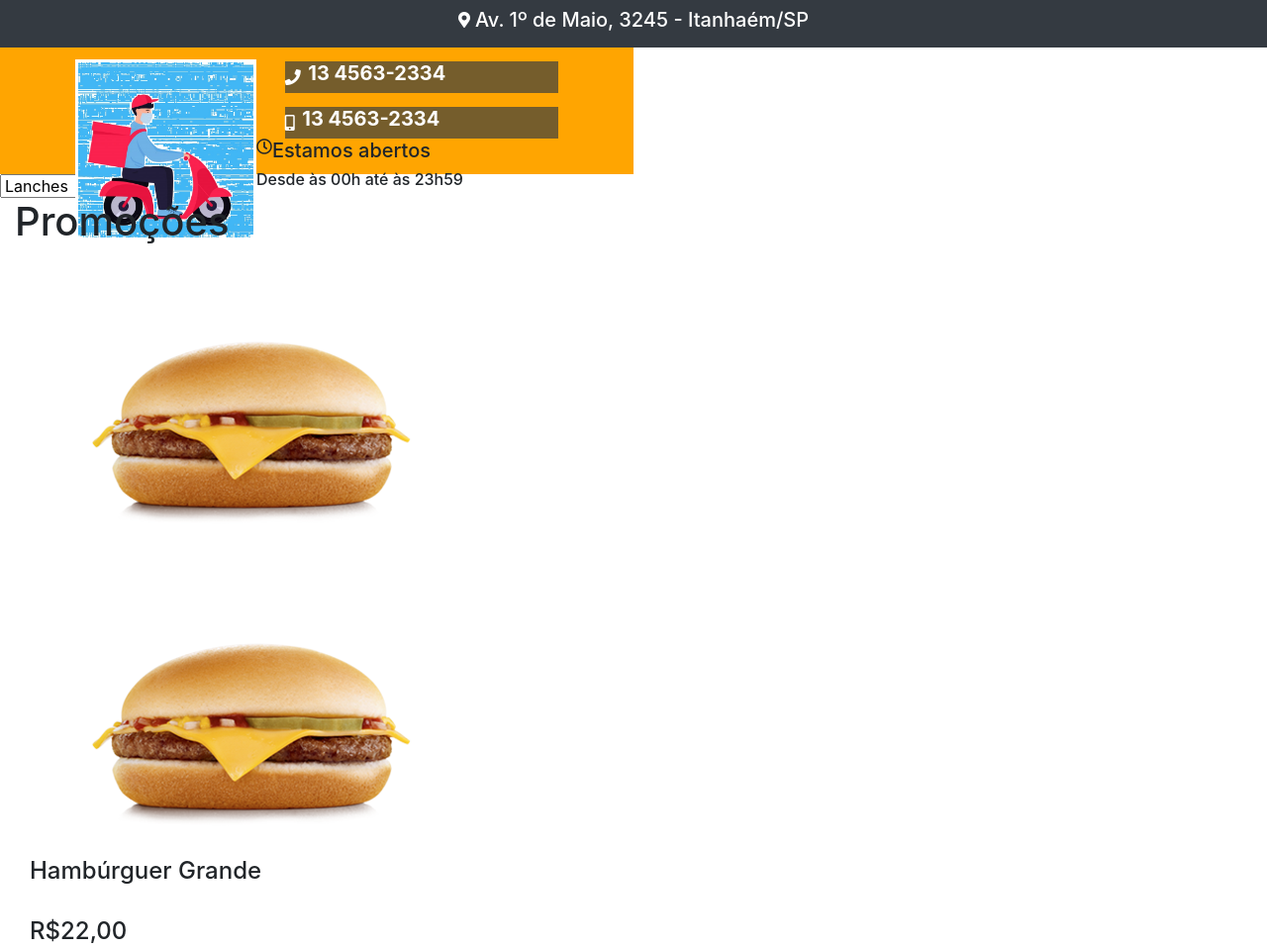
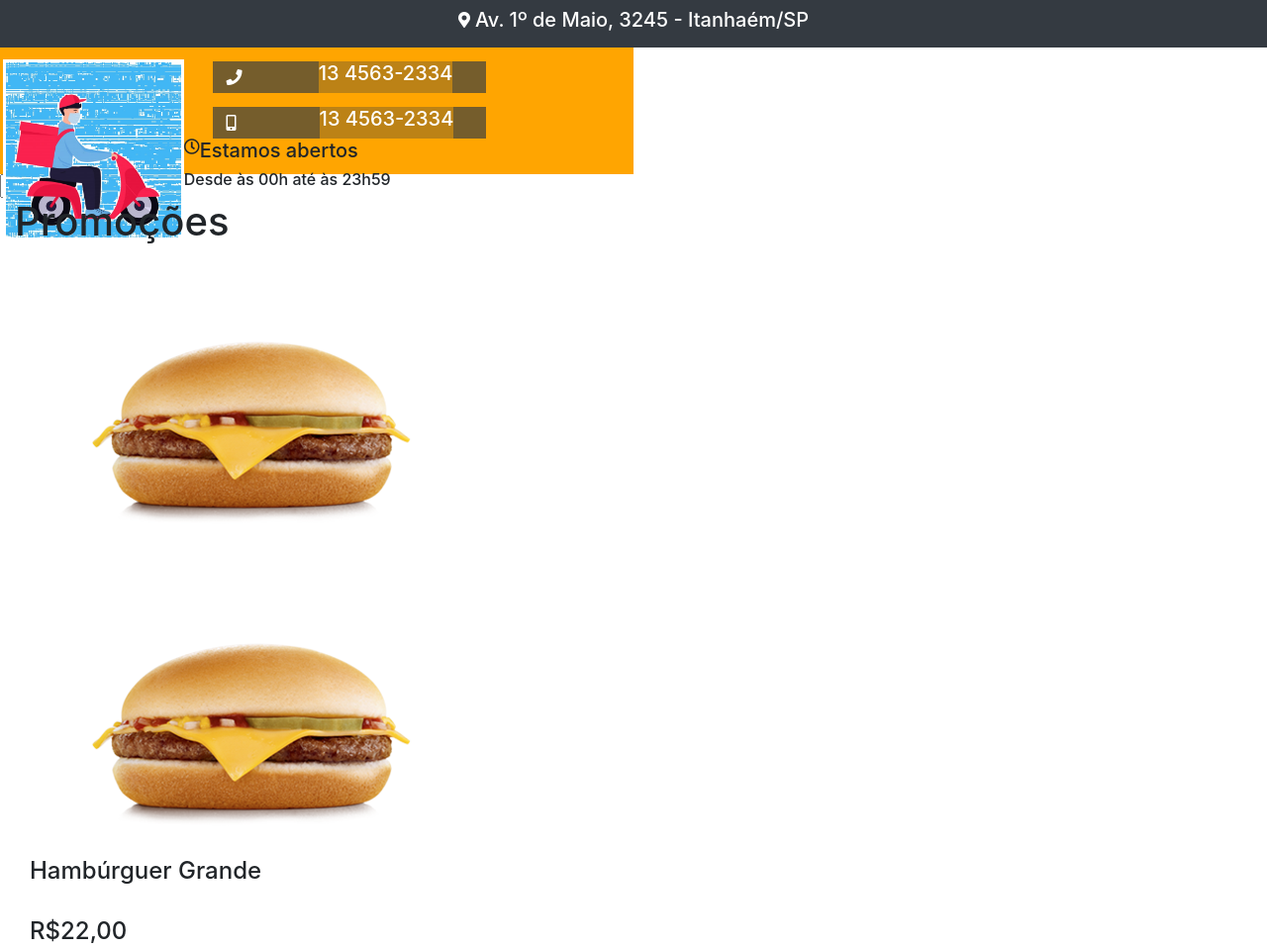
Before and after one commit to AndreyMouraGouvea/Mobile, a plain HTML site: page index.html in a window 1280 px wide. Shown: the top 959 px of the page at 99% size. Drawn offline with nearby package versions, Linux system fonts and the light colour scheme.

Commit message:
Alteração Número

```diff
--- a/index.html
+++ b/index.html
@@ -22,10 +22,16 @@
                     <!-- segundo item -->
                     <div class="col-sm-6" id="contato">
                         <div class="row" id="info1">
-                        <i class="fas fa-phone" id="phone"></i><h5 id="number">13 4563-2334</h5>
+                        <i class="fas fa-phone" id="phone"></i>
+                            <div class="box-number">
+                            <h5 id="number">13 4563-2334</h5>
+                            </div>
                         </div>
                         <div class="row" id="info2">
-                        <i class="fas fa-mobile-alt" id="mobile"></i><h5 id="number">13 4563-2334</h5></i>
+                        <i class="fas fa-mobile-alt" id="mobile"></i>
+                            <div class="box-number1">
+                            <h5 id="number1">13 4563-2334</h5>
+                            </div>
                         </div>
                         <div class="row" id="info3">
                         <i class="far fa-clock"></i><h5>Estamos abertos</h5>
--- a/style.css
+++ b/style.css
@@ -17,7 +17,8 @@
 }
 #entregador{
     width: 30%;
-    margin-left: 10%;
+    /* margin-left: 10%; */
+    margin-left: -2%;
     margin-top: 2%;
     border: 3px solid white;
 
@@ -32,7 +33,7 @@
 
 }
 
-#phone,#mobile,#number{
+#phone,#mobile,#number,#number1{
     color: white;
 }
 
@@ -40,11 +41,10 @@
     background-color: #755d2c;
     display: flex;
     align-items: center;
-    justify-content: flex-start;
-    align-content: flex-start;
     margin-left: 5%;
     height: 4vh;
     margin-top: 5%;
+
     /* width: 6vw; */
     /* border-radius: 6px; */
 }
@@ -55,11 +55,34 @@
     align-items: baseline;
     justify-content: flex-start;
     align-content: flex-start;
+    margin-left: 5%;
 }
-#number{
-    margin-left: 2px;
+/* #number{
+    margin-left: 25%;
     font-weight: bold;
     display: flex;
     align-content: center;
-    justify-content: center;
+
+} */
+/* #number1{
+    margin-left: 27%;
+    font-weight: bold;
+    display: flex;
+    align-content: center;
+} */
+.box-number{
+    display: flex;
+    align-items: center;
+    justify-content: flex-end;
+    align-content: flex-end;
+    margin-left: 26%;
+    background-color: #bc8216;
 }
+.box-number1{
+    display: flex;
+    align-items: center;
+    justify-content: flex-end;
+    align-content: flex-end;
+    margin-left: 28.5%;
+    background-color: #bc8216;
+}
```
